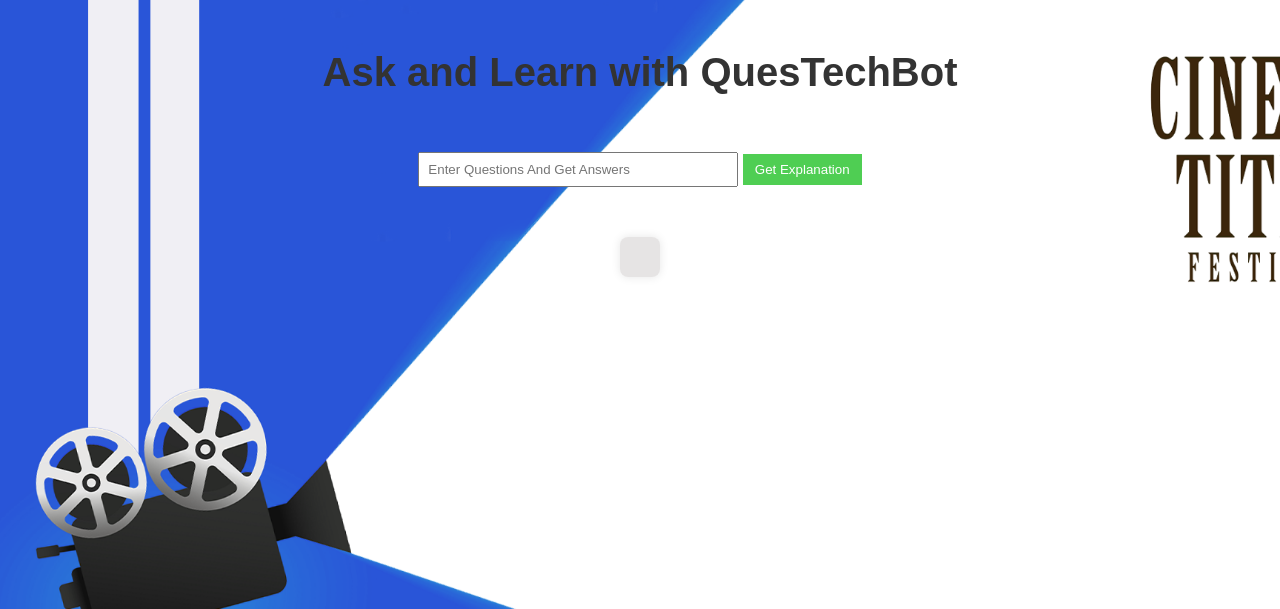
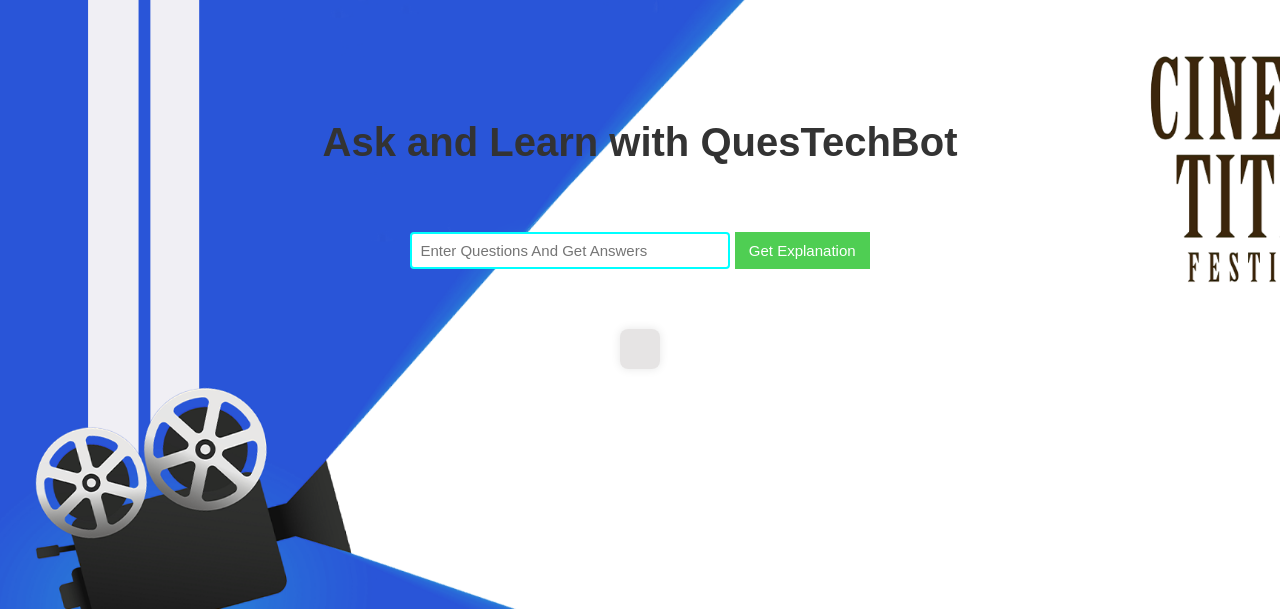
Before and after one commit to ThaminduSulakshana/Custom_Chatbot, a Flask app: page / in a window 1280 px wide. Shown: the top 609 px of the page. Run offline with Flask 3, Linux system fonts and the light colour scheme; parts of the project's set-up code (start-up, migrations or seed data) failed here and were passed over.

Commit message:
modified-styles.css

```diff
--- a/static/css/styles.css
+++ b/static/css/styles.css
@@ -14,8 +14,8 @@
 }
 
 .container {
-    max-width: 1800px;
-    margin: 30px auto;
+    max-width: 1200px;
+    margin: 0px auto;
     text-align: center;
     background-color: rgba(185, 179, 179, 0.356); /* Adding a semi-transparent white background for better readability */
     padding: 20px;
@@ -27,13 +27,13 @@
 
 h1 {
     color: #333;
-    margin-top: 50px;
+    margin-top: 120px;
     font-size: 40px;
 }
 
 form {
-    margin-bottom: 20px;
-    margin-top: 20px;
+    margin-bottom: 60px;
+    margin-top: 30px;
     text-align: center;
 }
 
@@ -45,14 +45,18 @@
 input {
     padding: 8px;
     width: 300px;
+    font-size: 15px;
+    border: 2px solid aqua;
+    border-radius: 4px;
 }
 
 button {
-    padding: 8px 12px;
+    padding: 10px 14px;
     background-color: #4fce53;
     color: #fff;
     border: none;
     cursor: pointer;
+    font-size: 15px;
 }
 
 button:hover {
@@ -62,11 +66,13 @@
 h2 {
     color: #333;
     margin-top: 20px;
+
 }
 
 ul {
     list-style-type: none;
     padding: 0;
+    margin-top: 40px;
 }
 
 li {
@@ -77,7 +83,7 @@
     box-shadow: 0 2px 4px rgba(0, 0, 0, 0.1);
 }
 
-/* Optional: Add some spacing between items in the list */
 p, li {
-    margin-bottom: 10px;
+    margin-bottom: 40px;
+    text-align: justify;
 }
```
